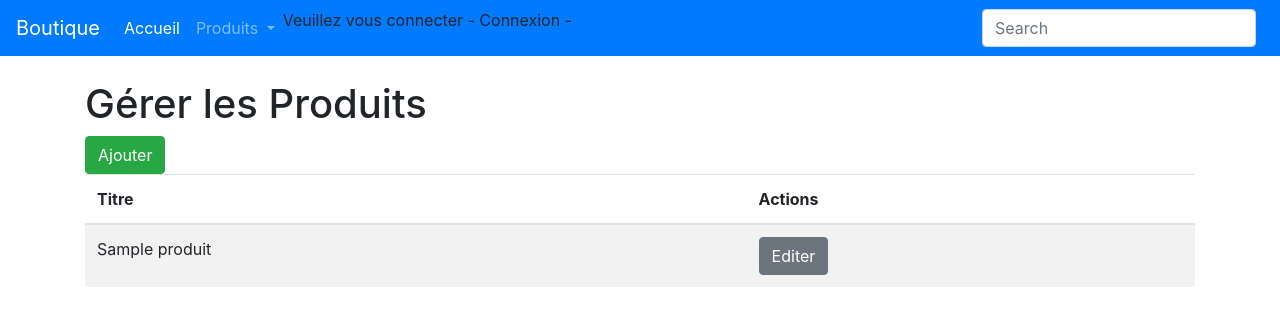
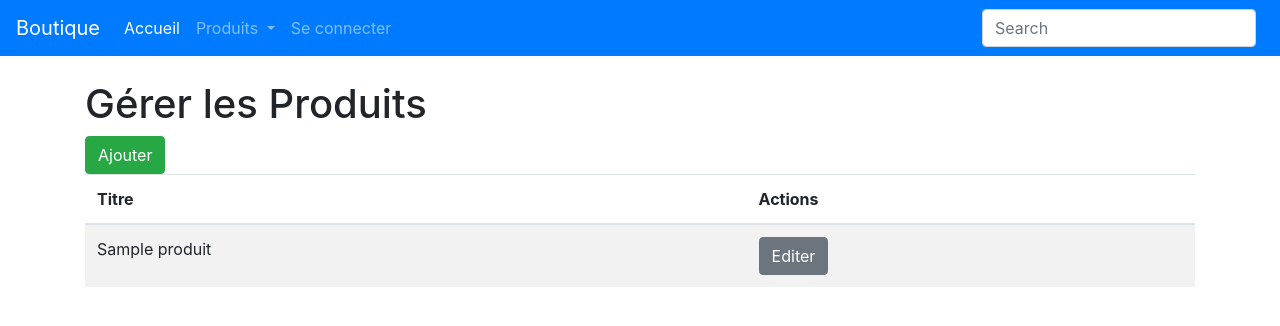
Before and after one commit to FlorianGille/symfony-tp, a Symfony app: template templates/admin/produit/index.html.twig in a window 1280 px wide. Shown: the top 326 px of the page. Run offline with Twig, Linux system fonts and the light colour scheme; the template is opened without the code that fills it: most values are stand-ins (such as "Sample title", 1, 10 or a date in 2020); some libraries are stand-ins or nearby versions.

Commit message:
fix: mailing + feat: add login/logout/admin in navbar

```diff
--- a/src/Controller/DefaultController.php
+++ b/src/Controller/DefaultController.php
@@ -23,8 +23,8 @@ class DefaultController extends AbstractController
      * @Route("/mail", name="mail")
      */
     public function mail(MailTestServices $email){
-        $produitrepo = $this->getDoctrine()->getRepository(produit::class);
-        $produit = $produitrepo->find(220);
+        $produitrepo = $this->getDoctrine()->getRepository(Produit::class);
+        $produit = $produitrepo->find(1);
         //envoi de mail
         $email->sendProduit($produit);
         return $this->redirectToRoute('produits');
--- a/templates/_menu.html.twig
+++ b/templates/_menu.html.twig
@@ -19,8 +19,28 @@
                     <a class="dropdown-item" href="{{ path('produits') }}">Tous les produits</a>
                 </div>
             </li>
+            {% if is_granted("ROLE_ADMIN") %}
+            <li class="nav-item dropdown">
+                <a class="nav-link dropdown-toggle" href="{{ path('admin_produit') }}" id="navbarDropdownAdmin" role="button" data-toggle="dropdown" aria-haspopup="true" aria-expanded="false">
+                    Admin
+                </a>
+                <div class="dropdown-menu" aria-labelledby="navbarDropdownAdmin">
+                    <a class="dropdown-item" href="{{ path('admin_produit') }}">Produits</a>
+                    <a class="dropdown-item" href="{{ path('marque_index') }}">Marques</a>
+                </div>
+            </li>
+            {% endif %}
+            {% if not is_granted("IS_AUTHENTICATED_FULLY") %}
+            <li class="nav-item">
+                <a class="nav-link" href="{{ path('app_login') }}">Se connecter</a>
+            </li>
+            {% else %}
+            <li class="nav-item">
+                <a class="nav-link" href="{{ path('app_logout') }}">Se déconnecter</a>
+            </li>
+            {% endif %}
             <li>
-                {% if is_granted("ROLE_TOTO") %}
+                {# {% if is_granted("ROLE_TOTO") %}
                     Vous avez le role TOTO
                 {% else %}
                     Veuillez vous connecter
@@ -29,7 +49,7 @@
                     - Deconnexion -
                 {% else %}
                     - Connexion -
-                {% endif %}
+                {% endif %} #}
             </li>
         </ul>
         <form class="form-inline my-2 my-lg-0">
```
